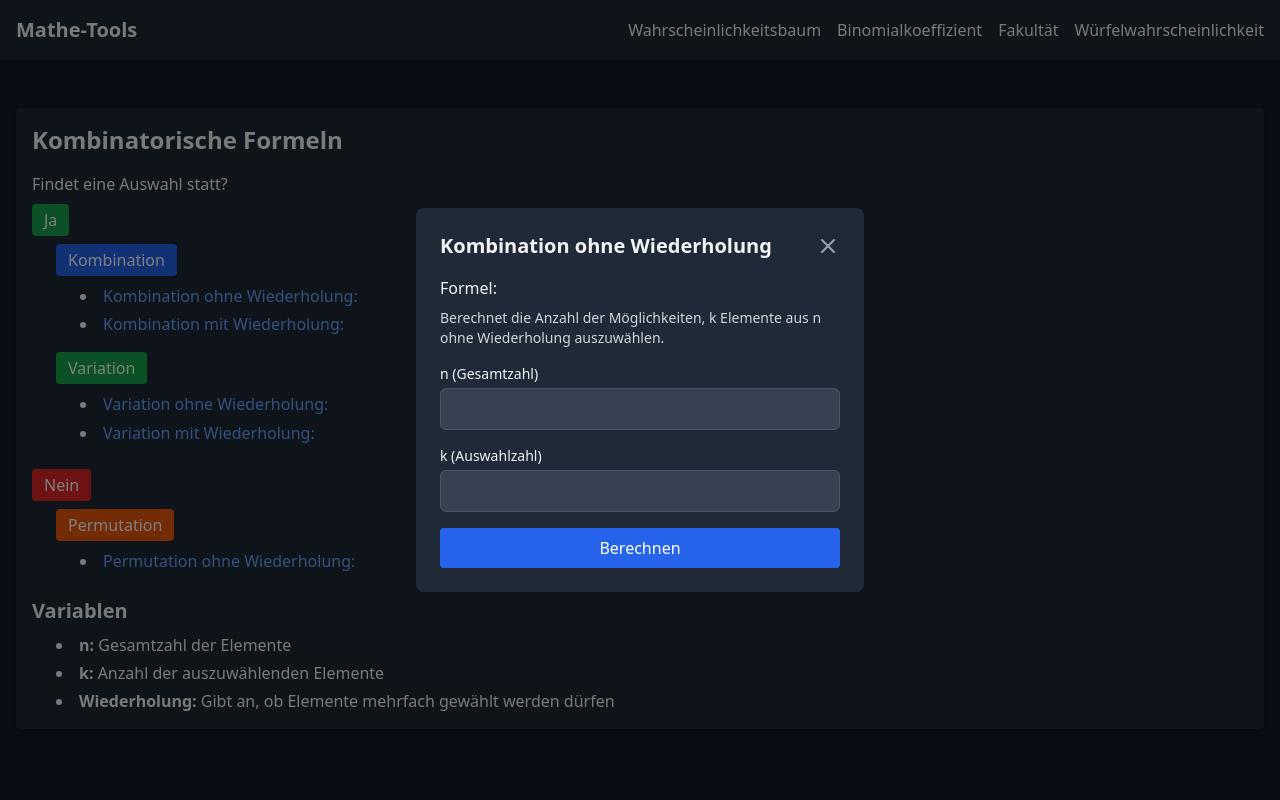
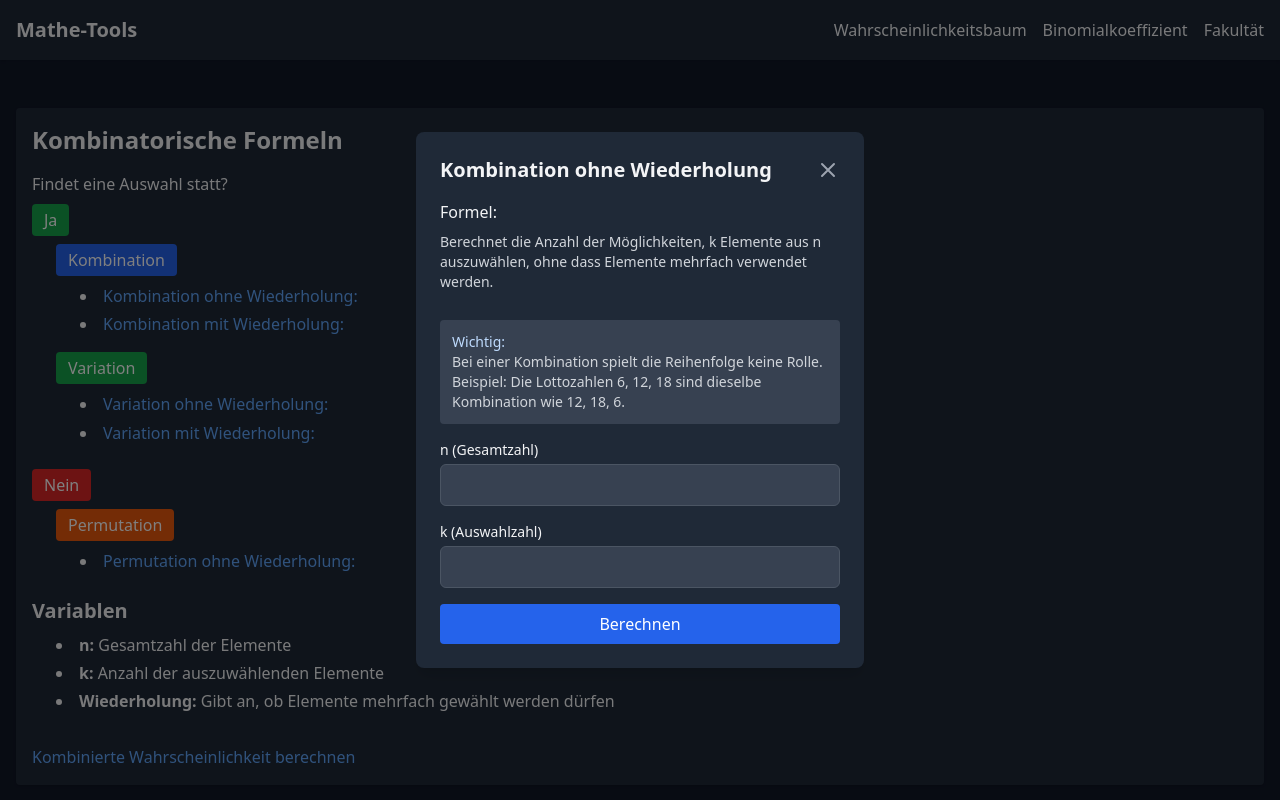
Before and after one commit to edu-project-hub/math-tool, a Flask app: page / in a window 1280 px wide, after a click that opens the changed part. Run offline with Flask 3, Linux system fonts and the light colour scheme; some libraries are stand-ins or nearby versions.

Commit message:
Remove dice probability feature and related components

```diff
--- a/main.py
+++ b/main.py
@@ -6,10 +6,8 @@ def create_app():
     # Register Blueprints
     from blueprints.tree import tree_bp
     from blueprints.math import math_bp
-    from blueprints.dice import dice_bp
     app.register_blueprint(tree_bp)
     app.register_blueprint(math_bp)
-    app.register_blueprint(dice_bp)
 
     @app.route("/")
     def index():
--- a/templates/base.html
+++ b/templates/base.html
@@ -38,7 +38,6 @@
         <a href="{{ url_for('tree.tree') }}" class="hover:text-blue-400">Wahrscheinlichkeitsbaum</a>
         <a href="{{ url_for('math.binom') }}" class="hover:text-blue-400">Binomialkoeffizient</a>
         <a href="{{ url_for('math.factorial_calc') }}" class="hover:text-blue-400">Fakultät</a>
-        <a href="{{ url_for('dice.dice') }}" class="hover:text-blue-400">Würfelwahrscheinlichkeit</a>
       </div>
     </div>
   </nav>
--- a/templates/index.html
+++ b/templates/index.html
@@ -70,6 +70,13 @@
       <li><strong>Wiederholung:</strong> Gibt an, ob Elemente mehrfach gewählt werden dürfen</li>
     </ul>
   </div>
+  <div class="mt-8">
+    <div class="mt-2">
+      <button type="button" onclick="openModal('combinedOddsModal')" class="text-blue-400 hover:underline">
+        Kombinierte Wahrscheinlichkeit berechnen
+      </button>
+    </div>
+  </div>
 </section>
 
 <!-- Include the modals partial -->
@@ -85,23 +92,20 @@
     }
     return res;
   }
-
   function binomCoeff(n, k) {
     if (k < 0 || n < 0 || k > n) return NaN;
     return factorial(n) / (factorial(k) * factorial(n - k));
   }
-
   function variationOhne(n, k) {
     if (n < 0 || k < 0 || k > n) return NaN;
     return factorial(n) / factorial(n - k);
   }
-
   function variationMit(n, k) {
     if (n < 0 || k < 0) return NaN;
     return Math.pow(n, k);
   }
 
-  // Calculation functions
+  // Calculation functions for existing modals
   function calculateKombOhne() {
     const nVal = parseInt(document.getElementById('kombOhne_n').value);
     const kVal = parseInt(document.getElementById('kombOhne_k').value);
@@ -114,7 +118,6 @@
     document.getElementById('kombOhneModal_result_value').textContent = "Ergebnis: " + result;
     document.getElementById('kombOhneModal_result').classList.remove('hidden');
   }
-
   function calculateKombMit() {
     const nVal = parseInt(document.getElementById('kombMit_n').value);
     const kVal = parseInt(document.getElementById('kombMit_k').value);
@@ -127,7 +130,6 @@
     document.getElementById('kombMitModal_result_value').textContent = "Ergebnis: " + result;
     document.getElementById('kombMitModal_result').classList.remove('hidden');
   }
-
   function calculateVarOhne() {
     const nVal = parseInt(document.getElementById('varOhne_n').value);
     const kVal = parseInt(document.getElementById('varOhne_k').value);
@@ -140,7 +142,6 @@
     document.getElementById('varOhneModal_result_value').textContent = "Ergebnis: " + result;
     document.getElementById('varOhneModal_result').classList.remove('hidden');
   }
-
   function calculateVarMit() {
     const nVal = parseInt(document.getElementById('varMit_n').value);
     const kVal = parseInt(document.getElementById('varMit_k').value);
@@ -153,7 +154,6 @@
     document.getElementById('varMitModal_result_value').textContent = "Ergebnis: " + result;
     document.getElementById('varMitModal_result').classList.remove('hidden');
   }
-
   function calculatePermOhne() {
     const nVal = parseInt(document.getElementById('permOhne_n').value);
     let result;
@@ -166,6 +166,40 @@
     document.getElementById('permOhneModal_result').classList.remove('hidden');
   }
 
+  function addProbabilityInput() {
+    let container = document.getElementById('combinedOddsInputs');
+    let inputCount = container.children.length + 1;
+    let newInput = document.createElement('div');
+    newInput.className = 'mb-2';
+    newInput.innerHTML = `<input type="number" step="any" min="0" max="1" class="mt-1 block w-full border border-gray-600 rounded-md bg-gray-700 px-3 py-2" placeholder="Wahrscheinlichkeit ${inputCount}">`;
+    container.appendChild(newInput);
+  }
+
+  function calculateCombinedOdds() {
+    let container = document.getElementById('combinedOddsInputs');
+    let inputs = container.getElementsByTagName('input');
+    let product = 1;
+    for (let input of inputs) {
+      let value = parseFloat(input.value);
+      if (isNaN(value) || value < 0 || value > 1) {
+        document.getElementById('combinedOddsModal_result_value').textContent = "Ungültige Eingabe.";
+        document.getElementById('combinedOddsModal_result').classList.remove('hidden');
+        return;
+      }
+      product *= value;
+    }
+    let method = document.querySelector('input[name="oddsMethod"]:checked').value;
+    let result;
+    if (method === "variation") {
+      let n = inputs.length;
+      result = factorial(n) * product;
+    } else {
+      result = product;
+    }
+    document.getElementById('combinedOddsModal_result_value').textContent = "Ergebnis: " + result.toFixed(4);
+    document.getElementById('combinedOddsModal_result').classList.remove('hidden');
+  }
+
   // Modal open/close functions
   function openModal(modalId) {
     document.getElementById(modalId).classList.remove('hidden');
@@ -173,7 +207,6 @@
   function closeModal(modalId) {
     document.getElementById(modalId).classList.add('hidden');
   }
-
   // Close modals when clicking outside
   window.onclick = function(event) {
     const modals = document.querySelectorAll('[id$="Modal"]');
--- a/templates/partials/_modal.html
+++ b/templates/partials/_modal.html
@@ -11,7 +11,7 @@
     </div>
     <div class="mb-4">
       <p class="mb-2">Formel: {{ formula | safe }}</p>
-      <p class="text-sm text-gray-300 mb-2">{{ description }}</p>
+      <p class="text-sm text-gray-300 mb-2">{{ description | safe }}</p>
     </div>
     <div class="space-y-4">
       {{ input_html | safe }}
--- a/templates/partials/modals.html
+++ b/templates/partials/modals.html
@@ -4,7 +4,7 @@
     "kombOhneModal",
     "Kombination ohne Wiederholung",
     "\\(\\binom{n}{k} = \\frac{n!}{k!(n-k)!}\\)",
-    "Berechnet die Anzahl der Möglichkeiten, k Elemente aus n ohne Wiederholung auszuwählen.",
+    "Berechnet die Anzahl der Möglichkeiten, k Elemente aus n auszuwählen, ohne dass Elemente mehrfach verwendet werden.<br><br><div class='bg-gray-700 p-3 rounded mt-2 mb-2'><p class='text-sm text-blue-200 font-medium'>Wichtig:</p><p class='text-sm text-gray-300'>Bei einer Kombination spielt die Reihenfolge keine Rolle. Beispiel: Die Lottozahlen 6, 12, 18 sind dieselbe Kombination wie 12, 18, 6.</p></div>",
     '<div><label for="kombOhne_n" class="block text-sm font-medium">n (Gesamtzahl)</label><input type="number" id="kombOhne_n" class="mt-1 block w-full border border-gray-600 rounded-md bg-gray-700 px-3 py-2" min="0"></div><div><label for="kombOhne_k" class="block text-sm font-medium">k (Auswahlzahl)</label><input type="number" id="kombOhne_k" class="mt-1 block w-full border border-gray-600 rounded-md bg-gray-700 px-3 py-2" min="0"></div>',
     "calculateKombOhne()"
 ) }}
@@ -12,8 +12,8 @@
 {{ modal.render_modal(
     "kombMitModal",
     "Kombination mit Wiederholung",
-    "\\(\\binom{n + k - 1}{k} = \\frac{(n + k - 1)!}{k!(n - 1)!}\\)",
-    "Berechnet die Anzahl der Möglichkeiten, k Elemente aus n mit Wiederholung auszuwählen.",
+    "\\(\\binom{n+k-1}{k} = \\frac{(n+k-1)!}{k!(n-1)!}\\)",
+    "Berechnet die Anzahl der Möglichkeiten, k Elemente aus n auszuwählen, wenn Wiederholungen erlaubt sind.<br><br><div class='bg-gray-700 p-3 rounded mt-2 mb-2'><p class='text-sm text-blue-200 font-medium'>Wichtig:</p><p class='text-sm text-gray-300'>Bei einer Kombination mit Wiederholung spielt die Reihenfolge ebenfalls keine Rolle. Beispiel: In einer Eisdiele kann man 3 Kugeln aus 5 Sorten wählen, wobei man dieselbe Sorte mehrfach wählt.</p></div>",
     '<div><label for="kombMit_n" class="block text-sm font-medium">n (Gesamtzahl)</label><input type="number" id="kombMit_n" class="mt-1 block w-full border border-gray-600 rounded-md bg-gray-700 px-3 py-2" min="0"></div><div><label for="kombMit_k" class="block text-sm font-medium">k (Auswahlzahl)</label><input type="number" id="kombMit_k" class="mt-1 block w-full border border-gray-600 rounded-md bg-gray-700 px-3 py-2" min="0"></div>',
     "calculateKombMit()"
 ) }}
@@ -22,7 +22,7 @@
     "varOhneModal",
     "Variation ohne Wiederholung",
     "\\(\\frac{n!}{(n-k)!}\\)",
-    "Berechnet die Anzahl der Möglichkeiten, k Elemente aus n ohne Wiederholung (bei Beachtung der Reihenfolge) auszuwählen.",
+    "Berechnet die Anzahl der Möglichkeiten, k Elemente aus n auszuwählen, wobei die Reihenfolge beachtet wird und Wiederholungen nicht erlaubt sind.<br><br><div class='bg-gray-700 p-3 rounded mt-2 mb-2'><p class='text-sm text-blue-200 font-medium'>Wichtig:</p><p class='text-sm text-gray-300'>Bei einer Variation ist die Reihenfolge entscheidend. Beispiel: Die PIN 1234 ist eine andere Variation als 4321, auch wenn dieselben Ziffern verwendet werden.</p></div>",
     '<div><label for="varOhne_n" class="block text-sm font-medium">n (Gesamtzahl)</label><input type="number" id="varOhne_n" class="mt-1 block w-full border border-gray-600 rounded-md bg-gray-700 px-3 py-2" min="0"></div><div><label for="varOhne_k" class="block text-sm font-medium">k (Auswahlzahl)</label><input type="number" id="varOhne_k" class="mt-1 block w-full border border-gray-600 rounded-md bg-gray-700 px-3 py-2" min="0"></div>',
     "calculateVarOhne()"
 ) }}
@@ -31,7 +31,7 @@
     "varMitModal",
     "Variation mit Wiederholung",
     "\\(n^k\\)",
-    "Berechnet die Anzahl der Möglichkeiten, k Elemente aus n mit Wiederholung (bei Beachtung der Reihenfolge) auszuwählen.",
+    "Berechnet die Anzahl der Möglichkeiten, k Elemente aus n auszuwählen, wenn Wiederholungen erlaubt sind und die Reihenfolge beachtet wird.<br><br><div class='bg-gray-700 p-3 rounded mt-2 mb-2'><p class='text-sm text-blue-200 font-medium'>Wichtig:</p><p class='text-sm text-gray-300'>Auch hier ist die Reihenfolge entscheidend. Beispiel: Ein Passwort wie 1212 unterscheidet sich von 2121.</p></div>",
     '<div><label for="varMit_n" class="block text-sm font-medium">n (Gesamtzahl)</label><input type="number" id="varMit_n" class="mt-1 block w-full border border-gray-600 rounded-md bg-gray-700 px-3 py-2" min="0"></div><div><label for="varMit_k" class="block text-sm font-medium">k (Auswahlzahl)</label><input type="number" id="varMit_k" class="mt-1 block w-full border border-gray-600 rounded-md bg-gray-700 px-3 py-2" min="0"></div>',
     "calculateVarMit()"
 ) }}
@@ -40,7 +40,16 @@
     "permOhneModal",
     "Permutation ohne Wiederholung",
     "\\(n!\\)",
-    "Berechnet die Anzahl der Möglichkeiten, n Elemente in unterschiedlichen Reihenfolgen anzuordnen.",
+    "Berechnet die Anzahl der Möglichkeiten, n Elemente in unterschiedlichen Reihenfolgen anzuordnen.<br><br><div class='bg-gray-700 p-3 rounded mt-2 mb-2'><p class='text-sm text-blue-200 font-medium'>Wichtig:</p><p class='text-sm text-gray-300'>Bei einer Permutation werden alle Elemente in unterschiedlichen Reihenfolgen angeordnet. Beispiel: Die Anordnung von n verschiedenen Personen in einer Reihe.</p></div>",
     '<div><label for="permOhne_n" class="block text-sm font-medium">n (Gesamtzahl)</label><input type="number" id="permOhne_n" class="mt-1 block w-full border border-gray-600 rounded-md bg-gray-700 px-3 py-2" min="0"></div>',
     "calculatePermOhne()"
 ) }}
+
+{{ modal.render_modal(
+    "combinedOddsModal",
+    "Kombinierte Wahrscheinlichkeit",
+    "",
+    "<div class='bg-gray-700 p-3 rounded mt-2 mb-2'><p class='text-sm text-blue-200 font-medium'>Wie es funktioniert:</p><p class='text-sm text-gray-300'><b>Kombination</b>: Einfaches Produkt<br><b>Variation</b>: Produkt * 2</p></div>",
+    '<div id="combinedOddsInputs"><div class="mb-2"><input type="number" step="any" min="0" max="1" class="mt-1 block w-full border border-gray-600 rounded-md bg-gray-700 px-3 py-2" placeholder="Wahrscheinlichkeit 1"></div></div><button type="button" onclick="addProbabilityInput()" class="px-3 py-1 bg-green-500 text-white rounded hover:bg-green-600 mb-2">Weitere Wahrscheinlichkeit hinzufügen</button><div class="mb-2"><label class="block text-sm font-medium">Berechnungsmethode:</label><div class="flex space-x-4"><label><input type="radio" name="oddsMethod" value="kombination" checked> Kombination</label><label><input type="radio" name="oddsMethod" value="variation"> Variation</label></div></div>',
+    "calculateCombinedOdds()"
+) }}
```
Also changed, not shown: blueprints/dice.py (deleted, +0 -26 lines), templates/dice.html (deleted, +0 -25 lines).
